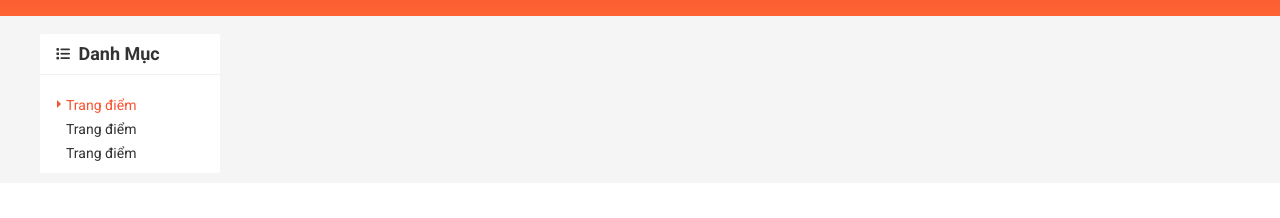
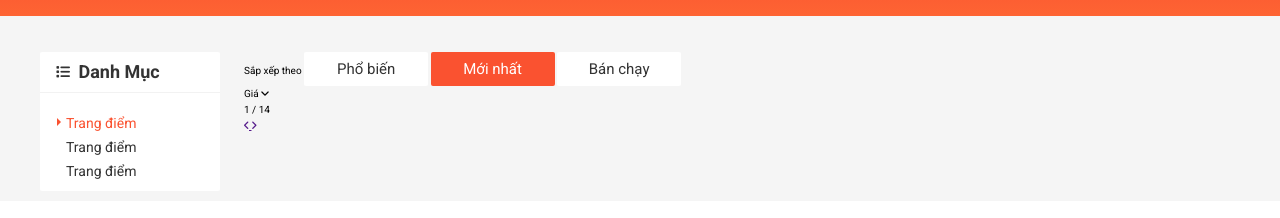
Before and after one commit to tunguyen34hd/Shopee-clone, a plain HTML site: page index.html in a window 1280 px wide. Shown: the part 104-322 px from the top of the page. Drawn offline with nearby package versions, Linux system fonts and the light colour scheme.

Commit message:
add sort and number of page

```diff
--- a/assets/css/base.css
+++ b/assets/css/base.css
@@ -110,7 +110,7 @@ html {
     cursor: pointer;
     color: var(--text-color);
     background-color: #fff;
-    display: flex;
+    display: inline-flex;
     justify-content: center;
     align-items: center;
     line-height: 1.6rem;
--- a/assets/css/main.css
+++ b/assets/css/main.css
@@ -878,6 +878,10 @@
     background-color: #f5f5f5;
 }
 
+.app__content {
+    padding-top: 36px;
+}
+
 .category {
     background-color: var(--white-color);
     border-radius: 2px;
@@ -888,6 +892,7 @@
     font-size: 1.8rem;
     padding: 12px 16px;
     border-bottom: 1px solid rgba(0, 0, 0, 0.05);
+    margin-top: 0;
 }
 
 .category__heading-icon {
@@ -936,3 +941,5 @@
     right: -4px;
     color: var(--primary-color);
 }
+
+/* Home sort + filter */
--- a/index.html
+++ b/index.html
@@ -249,7 +249,7 @@
 
         <div class="app__container">
             <div class="grid">
-                <div class="grid__row">
+                <div class="grid__row app__content">
                     <div class="grid__column-2">
                         <nav class="category">
                             <h3 class="category__heading">
@@ -271,8 +271,34 @@
                         </nav>
                     </div>
 
-                    <div class="grid__column-8">
+                    <div class="grid__column-10">
+                        <div class="home-filter">
+                            <span class="home-filter__label">Sắp xếp theo</span>
+                            <button class="btn">Phổ biến</button>
+                            <button class="btn btn--primary">Mới nhất</button>
+                            <button class="btn">Bán chạy</button>
 
+                            <div class="select-input">
+                                <span class="select-input__label">Giá</span>
+                            <i class="fas fa-angle-down"></i>
+                            </div>
+
+                            <div class="home-filter__page">
+                                <span class="home-filter__page-num">
+                                    <span class="home-filter__page-current">1</span>
+                                    /
+                                    14
+                                </span>
+                                <div class="home-filter__page-control">
+                                    <a href="" class="home-filter__page-btn">
+                                        <i class="fas fa-angle-left"></i>
+                                    </a>
+                                    <a href="" class="home-filter__page-btn">
+                                        <i class="fas fa-angle-right"></i>
+                                    </a>
+                                </div>
+                            </div>
+                        </div>
                     </div>
                 </div>
             </div>
```
